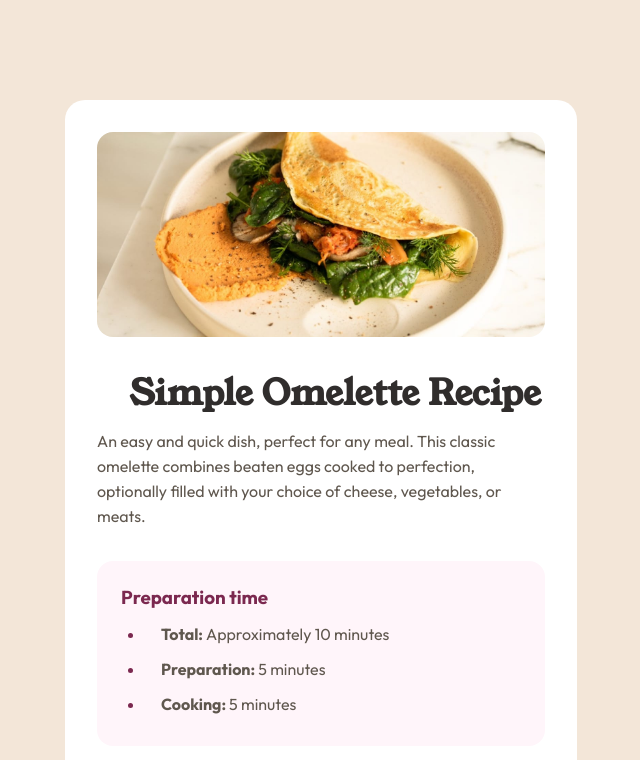
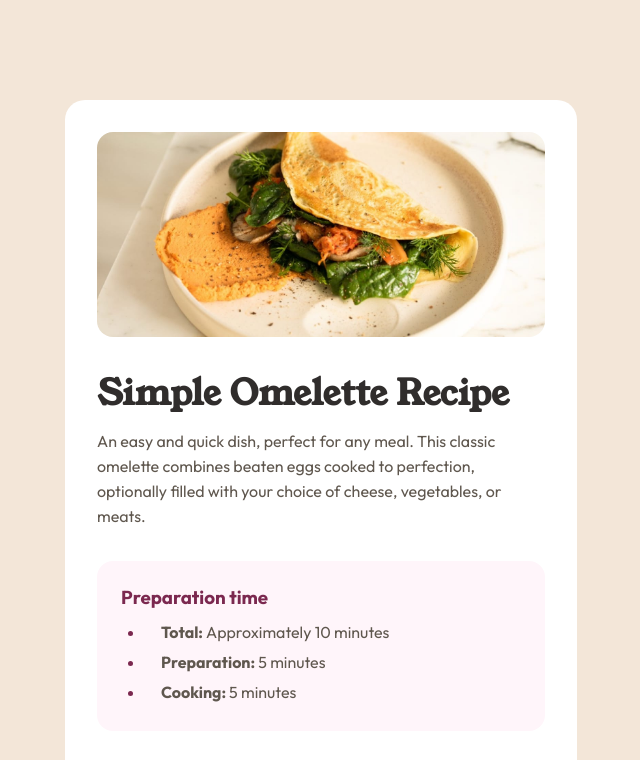
Before and after one commit to AlyaRees/recipe-page-main, a plain HTML site: page index.html in a window 1280 px wide. Shown: the top 760 px of the page, without its empty margins (319-959 px from the left). Drawn offline with Linux system fonts and the light colour scheme.

Commit message:
Adjusted h1 and line-height styles again

```diff
--- a/style.css
+++ b/style.css
@@ -238,11 +238,13 @@ wdith 100% ensures that image takes up entire space around it */
         width: 100%;
     }
 
-    /* margin sets space under main title
+    /* margin-bottom sets space under main title
+    margin-left: 0; resets margin to none (from default)
     aligns it to the left side
     white-space: wrap makes text break when page is resized  */
 
     h1 {
+        margin-left: 0;
         margin-bottom: 1rem;
         text-align: left;
         white-space: wrap;
@@ -260,17 +262,6 @@ wdith 100% ensures that image takes up entire space around it */
 
     ul li::marker {
         color: hsl(332, 51%, 32%);
-    }
-
-/* For listed items on card (<li> elements)
-padding sets space inside on left side of each element
-margin sets space outside of element on left side
-line-height sets gap size between each line of text  */
-
-    li {
-        padding-left: 1rem;
-        margin-left: 1.5rem;
-        line-height: 35px;
     }
 
 /* Targets the Preparation time card
```
